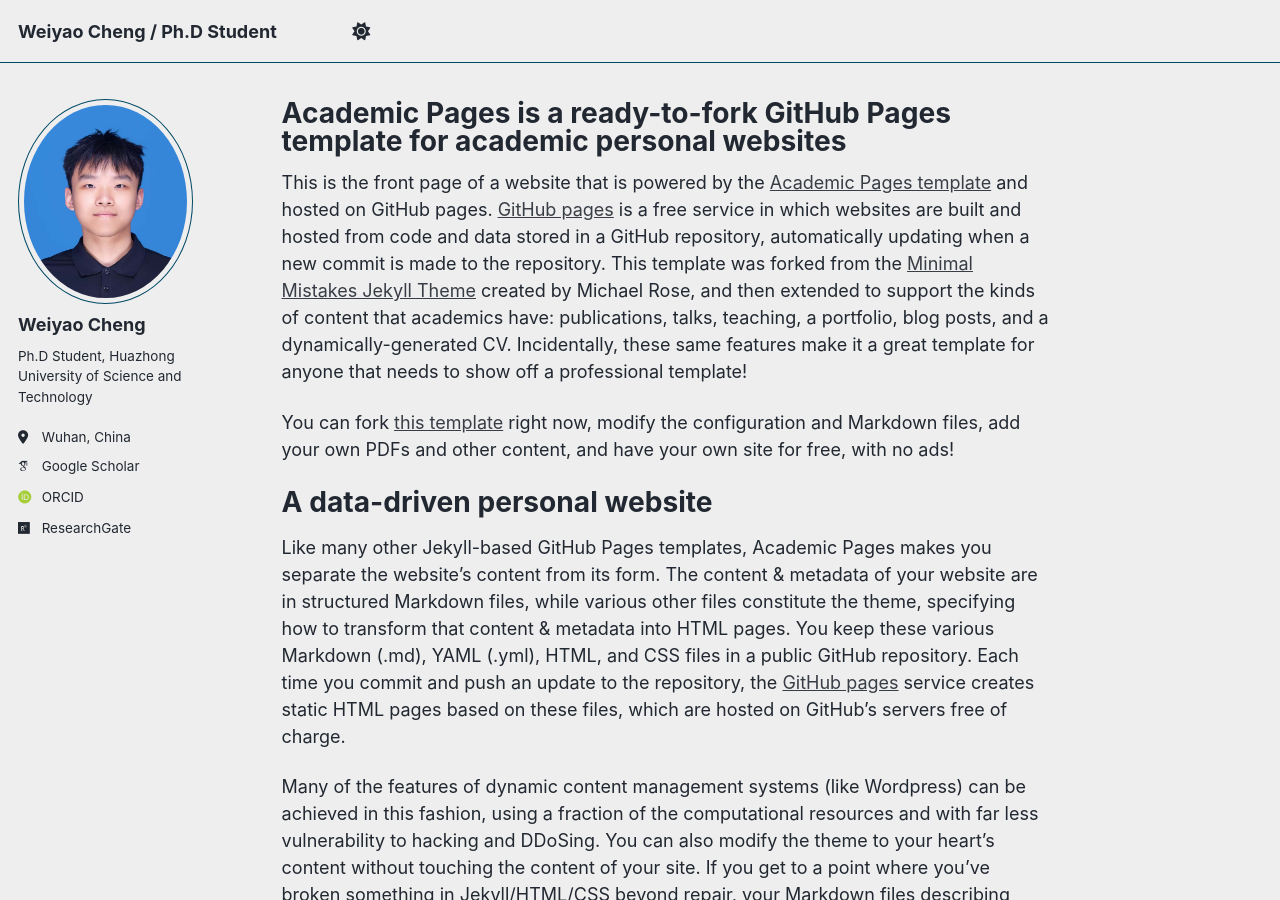
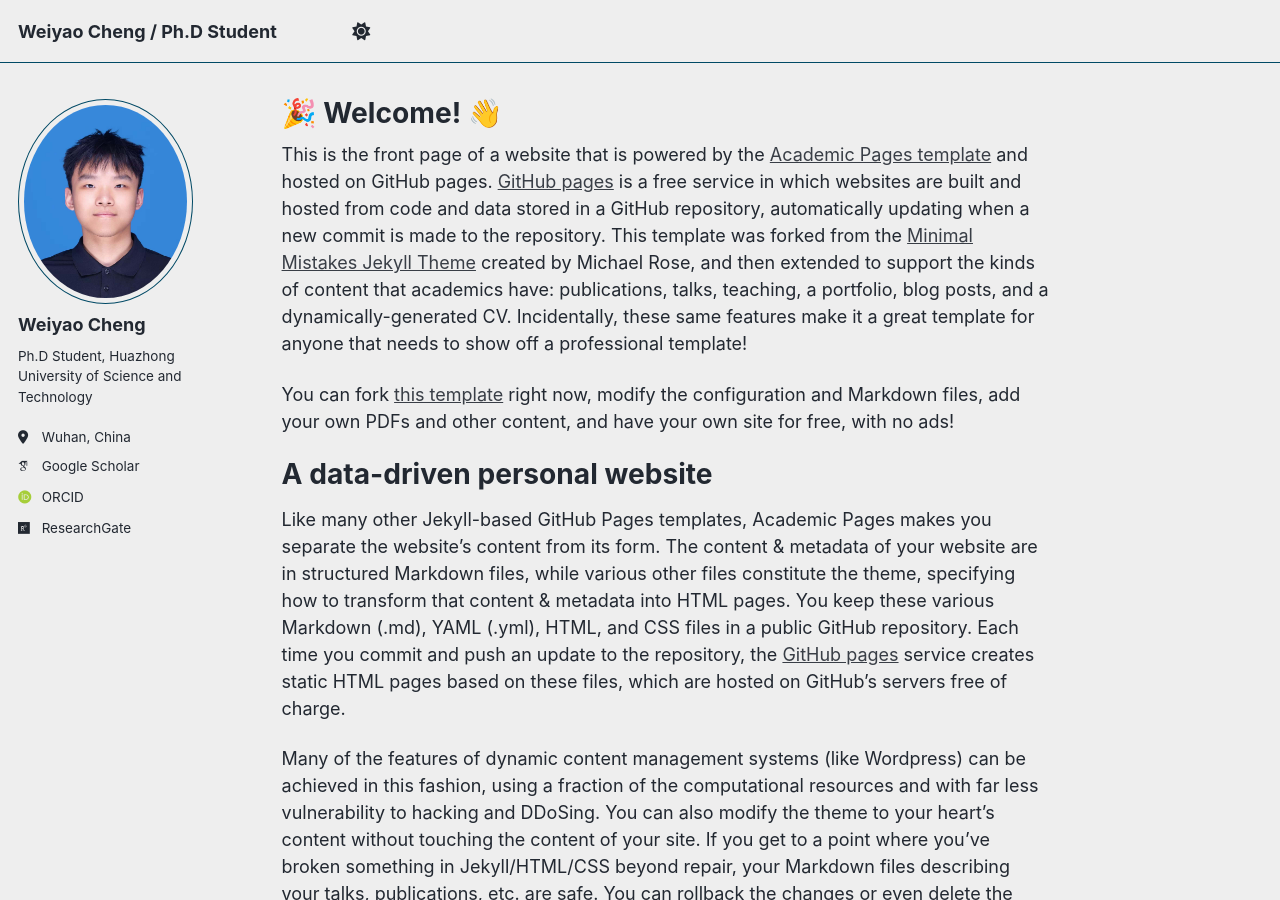
Before and after one commit to cwylcu080903/cwylcu080903.github.io, a Jekyll site: the page built from _pages/about.md, in a window 1280 px wide and 900 px high. Built offline with Jekyll 4.4.1, drawn with Linux system fonts in a browser that asks for light colours; some web fonts are replaced; a script bundle is joined from its source files by our own code; library files that are not in the unit come from our copies.

Commit message:
Update about.md

```diff
--- a/_pages/about.md
+++ b/_pages/about.md
@@ -1,6 +1,6 @@
 ---
 permalink: /
-title: "Academic Pages is a ready-to-fork GitHub Pages template for academic personal websites"
+title: "🎉 Welcome! 👋"
 author_profile: true
 redirect_from:
   - /about/
```
